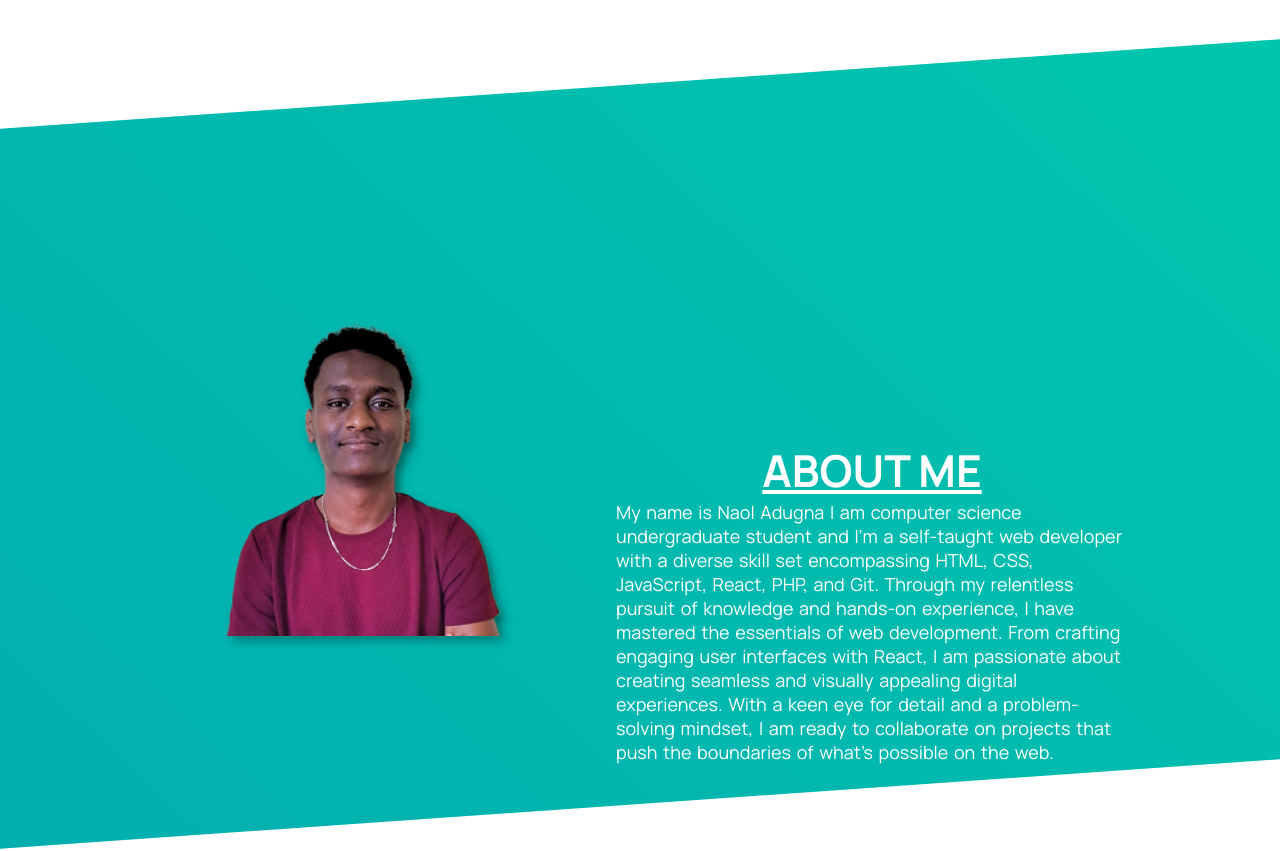
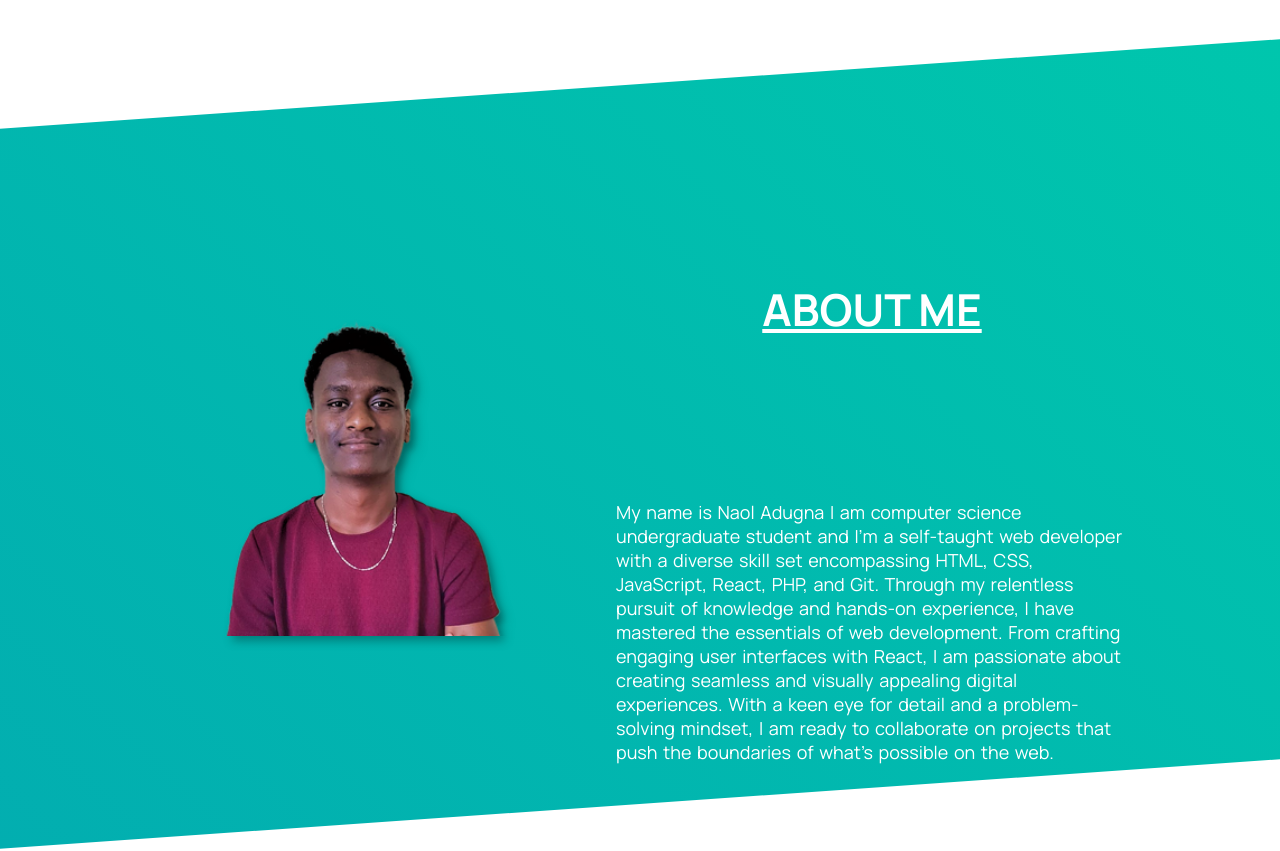
Before and after one commit to NaolAdugna/portfolio, a React (Create React App) app: page / in a window 1280 px wide. Shown: the part 860-1711 px from the top of the page. Built offline with nearby package versions, Linux system fonts and the light colour scheme.

Commit message:
Update Home.css

```diff
--- a/src/Home.css
+++ b/src/Home.css
@@ -98,18 +98,17 @@
     position:relative;
     align-items: start;
     flex-direction: column;
-    /* margin-top: 24px; */
+    margin-top: 24px;
 }
 .aboutText h2{
     margin: auto;
     text-decoration: underline;
     text-align: center;
-    margin-bottom: 0;
 }
 .aboutContainer p{
     font-size: 18px;
     word-spacing: 2px;
-    padding: 0 24px 40px 24px;
+    padding: 16px 24px 40px 24px;
 }
 
 #projects{
```
